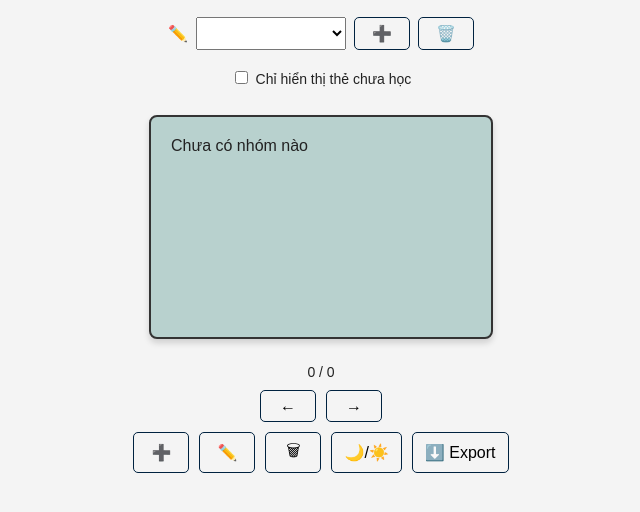
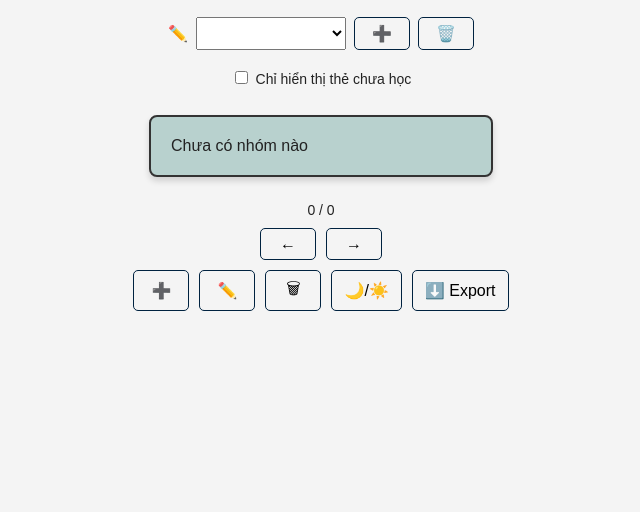
Before and after one commit to jestty/flashcard-appv, a website: page index.html in a window 1280 px wide. Shown: the part 70-582 px from the top of the page, without its empty margins (319-959 px from the left). Drawn offline with Linux system fonts and the light colour scheme.

Commit message:
style.css を更新

```diff
--- a/style.css
+++ b/style.css
@@ -79,7 +79,7 @@ button:active {
 .card {
   width: 300px;
   max-width: 90%;
-  height: 180px;
+  height: auto;
   margin: 20px auto;
   padding: 20px;
   white-space: pre-wrap;
```
